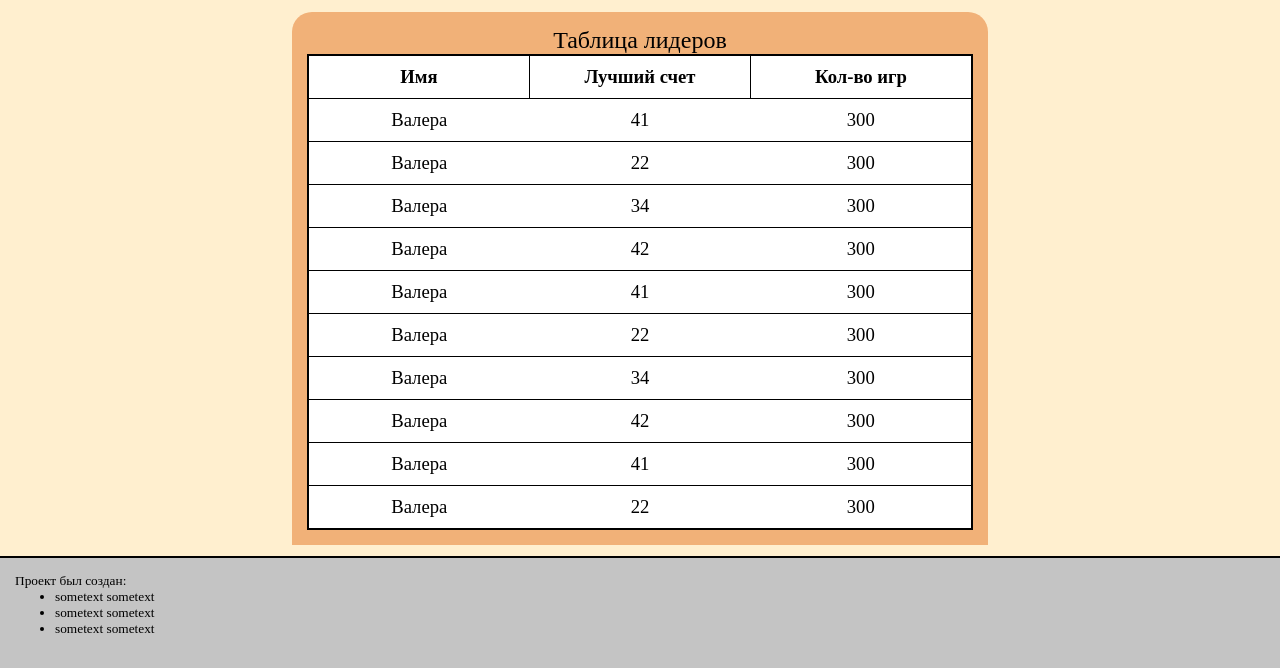
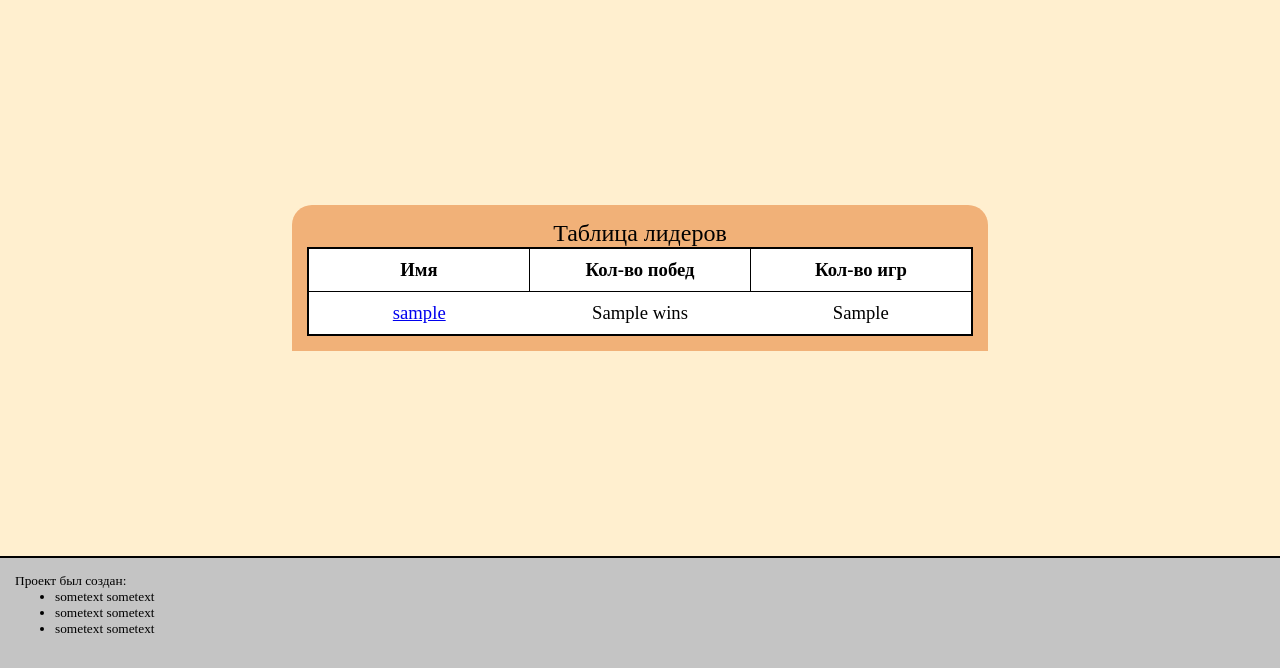
Before and after one commit to SibFU-SAN/Competition-Venue, a Flask app: page /game/top in a window 1280 px wide. Shown: the part 132-800 px from the top of the page. Run offline with Flask 2, Linux system fonts and the light colour scheme; a database or web service that is not in the repository returns one stand-in record (values such as "Sample title").

Commit message:
Топ 10 игроков теперь работает

```diff
--- a/main.py
+++ b/main.py
@@ -61,7 +61,8 @@ def game_editor_page():
 
 @app.route("/game/top")
 def name_top_page():
-    return flask.render_template("pages/game/table.html", auth=account_methods.is_authorized())
+    return flask.render_template("pages/game/table.html", auth=account_methods.is_authorized(),
+                                 top=database.db_get_top_players())
 
 
 @app.route("/help/guide")
--- a/templates/pages/game/table.html
+++ b/templates/pages/game/table.html
@@ -5,17 +5,10 @@
 		<section class="table-section">
 			<table class="table">
 				<caption>Таблица лидеров</caption>
-				<tr><th>Имя</th><th>Лучший счет</th><th>Кол-во игр</th></tr>
-				<tr><td>Валера</td><td>41</td><td>300</td></tr>
-				<tr><td>Валера</td><td>22</td><td>300</td></tr>
-				<tr><td>Валера</td><td>34</td><td>300</td></tr>
-				<tr><td>Валера</td><td>42</td><td>300</td></tr>
-				<tr><td>Валера</td><td>41</td><td>300</td></tr>
-				<tr><td>Валера</td><td>22</td><td>300</td></tr>
-				<tr><td>Валера</td><td>34</td><td>300</td></tr>
-				<tr><td>Валера</td><td>42</td><td>300</td></tr>
-				<tr><td>Валера</td><td>41</td><td>300</td></tr>
-				<tr><td>Валера</td><td>22</td><td>300</td></tr>
+				<tr><th>Имя</th><th>Кол-во побед</th><th>Кол-во игр</th></tr>
+				{% for user in top %}
+                    <tr><td><a href="/target/{{ user['login'] }}">{{ user['name'] }}</a></td><td>{{ user['wins'] }}</td><td>{{ user['played_games'] }}</td></tr>
+                {% endfor %}
 			</table>
 		</section>
 	</main>
```
